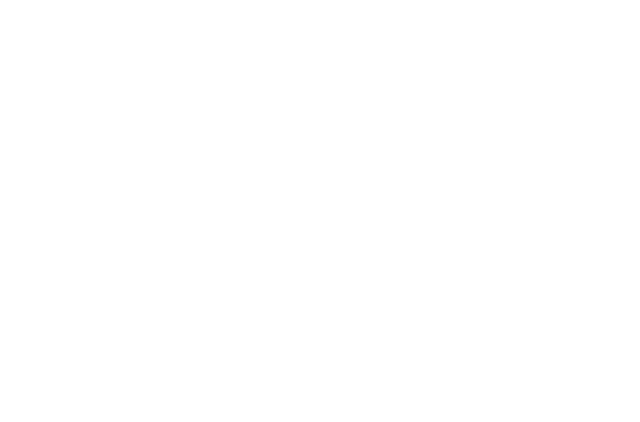
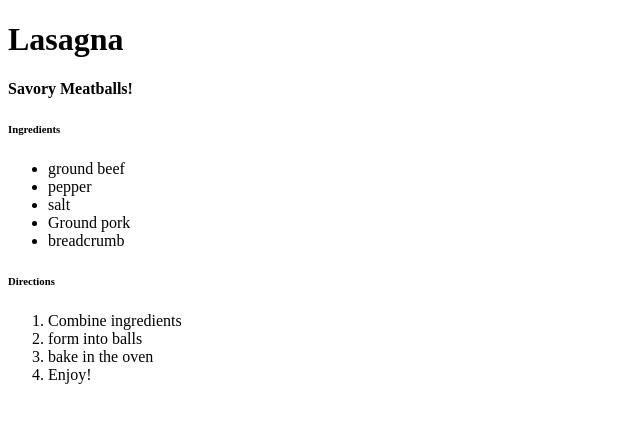
Before and after one commit to seangrant118/odin-recipes, a plain HTML site: page recipes/meatballs.html in a window 1280 px wide. Shown: the whole page, without its empty margins (0-640 px from the left). Drawn offline with Linux system fonts and the light colour scheme.

Commit message:
Create meatballs recipe page and link

```diff
--- a/recipes/meatballs.html
+++ b/recipes/meatballs.html
@@ -0,0 +1,28 @@
+<!DOCTYPE html>
+<html lang="en">
+<head>
+    <meta charset="UTF-8">
+    <meta name="viewport" content="width=device-width, initial-scale=1.0">
+    <title>Lasagna</title>
+</head>
+<body>
+   <h1>Lasagna</h1>
+   <a href="images/meatballs.jpg"></a>
+   <h4>Savory Meatballs!</h4>
+   <h6>Ingredients</h6>
+   <ul>
+        <li>ground beef</li>
+        <li>pepper</li>
+        <li>salt</li>
+        <li>Ground pork</li>
+        <li>breadcrumb</li>
+   </ul>
+   <h6>Directions</h6>
+   <ol>
+        <li>Combine ingredients</li>
+        <li>form into balls</li>
+        <li>bake in the oven</li>
+        <li>Enjoy!</li>
+   </ol>
+</body>
+</html>
```
Also changed, not shown: index.html (+1 -0 lines).
